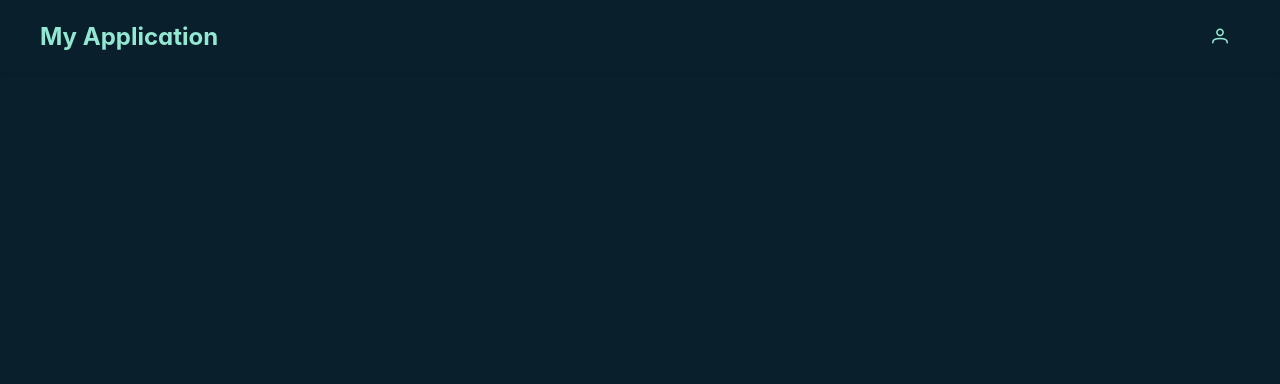
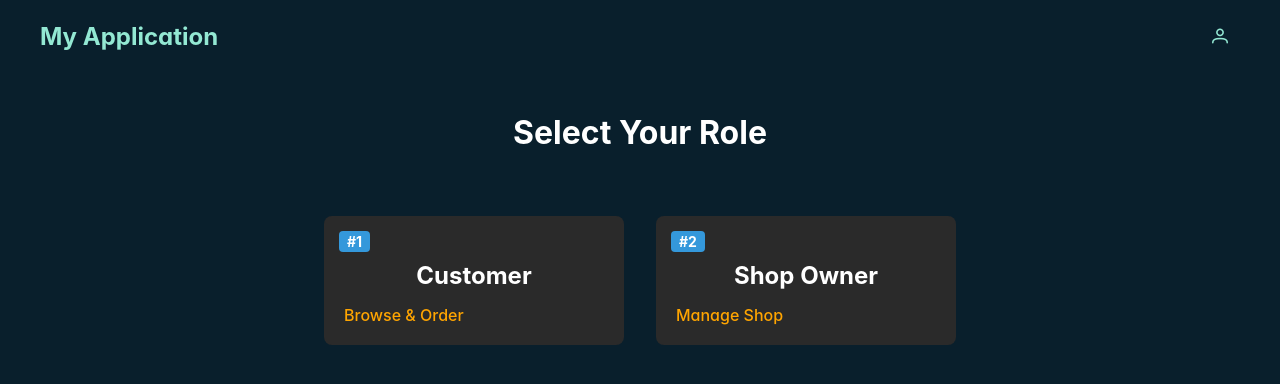
Before and after one commit to vansh017/Appointment-Manager-FE, a React (Create React App) app in the folder appointment-manager/: page /select-role in a window 1280 px wide. Before the commit this address had no page. Shown: the top 384 px of the page. Built offline with nearby package versions, Linux system fonts and the light colour scheme.

Commit message:
select role page added

```diff
--- a/appointment-manager/src/App.js
+++ b/appointment-manager/src/App.js
@@ -9,6 +9,7 @@ import "primereact/resources/primereact.min.css";
 import "primeicons/primeicons.css";
 import OtpVerification from "./pages/OtpVerification";
 import Header from "./components/Header/Header";
+import SelectRole from "./pages/SelectRole";
 
 function App() {
   return (
@@ -21,6 +22,7 @@ function App() {
           <Route path="/signup" element={<SignUp />} />
           <Route path="/login" element={<Login />} />
           <Route path="/verify-otp" element={<OtpVerification />} />
+          <Route path="/select-role" element={<SelectRole />} />
         </Routes>
       </div>
     </Router>
--- /dev/null
+++ b/appointment-manager/src/pages/SelectRole.css
@@ -0,0 +1,78 @@
+.select-role-container {
+  display: flex;
+  flex-direction: column;
+  justify-content: flex-start;
+  align-items: center;
+  min-height: 80vh;
+  gap: 2rem;
+  background-color: #091f2c;
+  padding: 20px;
+}
+
+.role-card {
+  background-color: #2a2a2a;
+  border-radius: 8px;
+  padding: 20px;
+  width: 300px;
+  cursor: pointer;
+  transition: transform 0.2s, box-shadow 0.2s;
+  position: relative;
+  color: #fff;
+}
+
+.role-card:hover {
+  transform: translateY(-5px);
+  box-shadow: 0 5px 15px rgba(0, 0, 0, 0.3);
+}
+
+.role-number {
+  position: absolute;
+  top: 15px;
+  left: 15px;
+  background-color: #3498db;
+  color: white;
+  padding: 2px 8px;
+  border-radius: 4px;
+  font-size: 14px;
+  font-weight: bold;
+}
+
+.role-content {
+  margin-top: 25px;
+}
+
+.role-title {
+  color: #fff;
+  margin: 10px 0;
+  font-size: 24px;
+}
+
+.role-info {
+  margin-top: 15px;
+  display: flex;
+  gap: 10px;
+}
+
+.role-label {
+  color: #888;
+}
+
+.role-value {
+  color: #ffa500;
+  font-weight: 500;
+}
+
+.select-role-title {
+  text-align: center;
+  margin-bottom: 2rem;
+  color: #fff;
+  font-size: 32px;
+}
+
+.roles-wrapper {
+  display: flex;
+  flex-direction: row;
+  gap: 2rem;
+  justify-content: center;
+  align-items: center;
+}
--- /dev/null
+++ b/appointment-manager/src/pages/SelectRole.js
@@ -0,0 +1,44 @@
+import React from "react";
+import { useNavigate } from "react-router-dom";
+import "./SelectRole.css";
+
+function SelectRole() {
+  const navigate = useNavigate();
+
+  const handleRoleSelect = (role) => {
+    localStorage.setItem("userRole", role);
+    navigate("/login");
+  };
+
+  return (
+    <div className="select-role-container">
+      <h1 className="select-role-title">Select Your Role</h1>
+      <div className="roles-wrapper">
+        <div className="role-card" onClick={() => handleRoleSelect("customer")}>
+          <div className="role-number">#1</div>
+          <div className="role-content">
+            <h2 className="role-title">Customer</h2>
+            <div className="role-info">
+              <span className="role-value">Browse & Order</span>
+            </div>
+          </div>
+        </div>
+
+        <div
+          className="role-card"
+          onClick={() => handleRoleSelect("shop_owner")}
+        >
+          <div className="role-number">#2</div>
+          <div className="role-content">
+            <h2 className="role-title">Shop Owner</h2>
+            <div className="role-info">
+              <span className="role-value">Manage Shop</span>
+            </div>
+          </div>
+        </div>
+      </div>
+    </div>
+  );
+}
+
+export default SelectRole;
```
